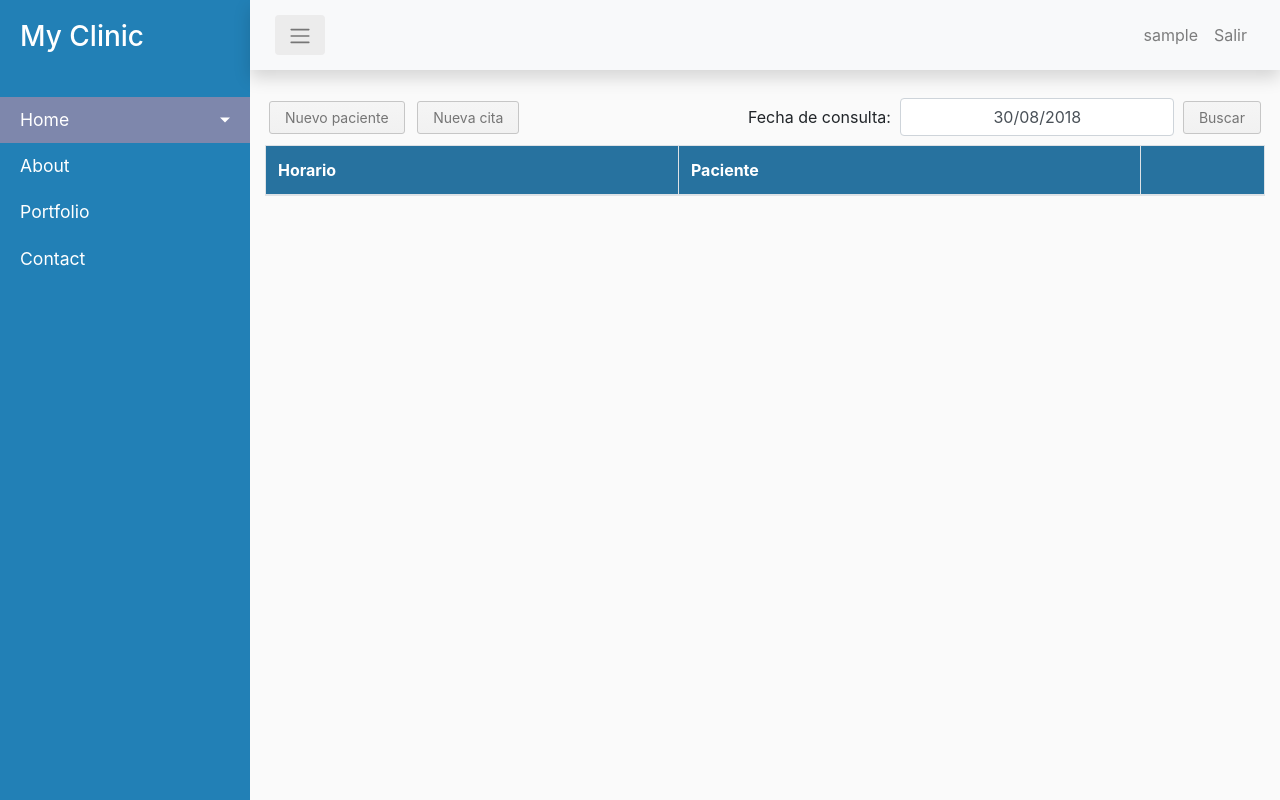
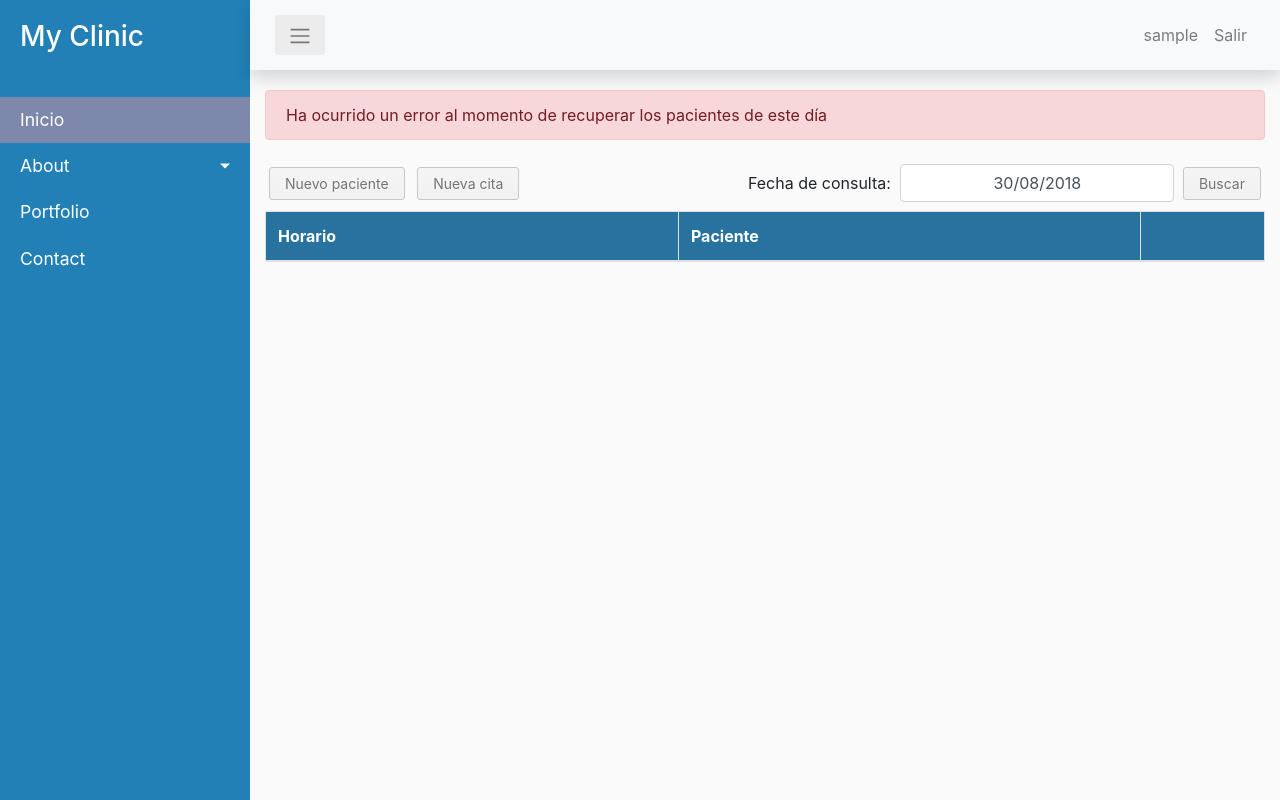
Before and after one commit to bila23/myclinic, a Django app: page /horario/consulta/ in a window 1280 px wide. Run offline with Django 3.2, Linux system fonts and the light colour scheme; the visitor is signed in with stand-in values (Sample User, id 1); data that the repository does not hold is empty; some libraries are stand-ins or nearby versions.

Commit message:
Se presenta mensaje de erro con bootstrap si ocurre una exception en la pantalla inicial. Inicio de pantalla nueva cita

```diff
--- a/horario/templates/consulta.html
+++ b/horario/templates/consulta.html
@@ -11,7 +11,7 @@
     <div class="row align-items-center">
         <div class="col-md-4 col-sm-12">
             <button type="submit" class="btn-g">Nuevo paciente</button>
-            <button type="submit" class="btn-g">Nueva cita</button>
+            <button type="button" class="btn-g" onclick="location.href='{% url 'today_nueva_cita' %}'">Nueva cita</button>
         </div>
         <div class="col-md-8" style="text-align: right">
             Fecha de consulta:
@@ -50,9 +50,17 @@
             },
             dataType: 'json'
         }).done(function (data) {
-            getTbody(data);
+            data_or_error(data);
         });
     });
+
+    function data_or_error(data){
+        if(!$.isEmptyObject(data.error_msg)){
+            $('#wng').addClass('alert alert-danger');
+            $('#wng').empty().append(data.error_msg);
+        }else
+            getTbody(data);
+    }
 
     function getTbody(data){
         row = jQuery.parseJSON(data);
@@ -80,7 +88,7 @@
                     data: $('#mf').serialize(),
                     dataType: 'json'
                 }).done(function (data) {
-                    getTbody(data);
+                    data_or_error(data);
                 });
             }
         });
--- a/horario/urls.py
+++ b/horario/urls.py
@@ -6,4 +6,5 @@ urlpatterns = [
     url('horario/consulta/', views.home, name="horario_consulta"),
     url('horario/find/q/', views.find_consulta, name='horario_consulta_query'),
     url('horario/find/today/', views.show_today, name='horario_cons_today'),
+    url('today/nueva/cita/', views.nueva_cita_today, name='today_nueva_cita'),
 ]
--- a/horario/views.py
+++ b/horario/views.py
@@ -1,13 +1,12 @@
 from django.shortcuts import render
 from django.contrib.auth.decorators import login_required
-from core.models import HorariosOcupados
+from core.models import HorariosOcupados, Paciente, Horarios
 from django.http import JsonResponse
 import core.generalFunction as gf
 from core.models import Usuario
 import datetime
 from .forms import HorConsultaForm
 from django.core import serializers
-from django.http import HttpResponse
 
 @login_required
 def home(request):
@@ -17,20 +16,19 @@ def home(request):
         return render(request, 'consulta.html', {'day': today_string})
     except Exception as inst:
         print(inst)
-        return render(request, 'consulta.html',{
-            'error_msg': 'Ha ocurrido un error al momento de recuperar los pacientes de este día'
-        })
+        return JsonResponse({'error_msg': 'Ha ocurrido un error al momento de recuperar los pacientes de este día'}, safe=False)
 
 
 @login_required
 def show_today(request):
     try:
         today = datetime.datetime.today()
-        horario_list = HorariosOcupados.objects.filter(id_medico = gf.findUser(request.user.username), fecha = today)
+        horario_list = HorariosOcupados.objects.filter(id_medico = gf.findUser(request.user.username), fecha = today).order_by('id_horario')
         data = serializers.serialize('json', horario_list)
         return JsonResponse(data, safe=False)
-    except Exception as inst:
-        print (inst)
+    except Exception as e:
+        print(e)
+        return JsonResponse({'error_msg': 'Ha ocurrido un error al momento de recuperar los pacientes de este día'}, safe=False)
 
 
 @login_required
@@ -38,10 +36,23 @@ def find_consulta(request):
     try:
         if (request.method == "POST" and request.is_ajax()):
             form = HorConsultaForm(request.POST)
-            horario_list = HorariosOcupados.objects.filter(id_medico = gf.findUser(request.user.username), fecha = gf.toformat_YYYYMMDD(form.data['vdate']))
+            horario_list = HorariosOcupados.objects.filter(id_medico = gf.findUser(request.user.username), fecha = gf.toformat_YYYYMMDD(form.data['vdate'])).order_by('id_horario')
             data = serializers.serialize('json', horario_list, indent=1, use_natural_foreign_keys=True, use_natural_primary_keys=True)
             return JsonResponse(data, safe=False)
-            #return HttpResponse(horario_list)
     except Exception as inst:
         print(inst)
-        return JsonResponse({'msg': 'Ha ocurrido un error al momento de recuperar los pacientes'}, safe=False)
+        return JsonResponse({'error_msg': 'Ha ocurrido un error al momento de recuperar los pacientes'}, safe=False)
+
+@login_required
+def nueva_cita_today(request):
+    try:
+        today = datetime.datetime.today()
+        #RECUPERO LOS HORARIOS DISPONIBLES
+        hor_list = Horarios.objects.filter(id_medico = gf.findUser(request.user.username)).exclude(id__in = HorariosOcupados.objects.filter(id_medico = gf.findUser(request.user.username), fecha = today) ).order_by('inicio')
+        #RECUPERO LOS PACIENTES DEL MEDICO
+        pac_list = Paciente.objects.filter(id_medico = gf.findUser(request.user.username)).order_by('nombre')
+        context = {'hor_list': hor_list, 'pac_list': pac_list, 'today': today}
+        return render(request, 'nueva_cita.html', context)
+    except Exception as e:
+        print(e)
+        return render(request, 'nueva_cita.html')
--- a/templates/base.html
+++ b/templates/base.html
@@ -243,9 +243,15 @@
             </div>
             <ul class="list-unstyled components">
                 <li class="active">
+                    <a href="{% url 'horario_consulta' %}">
+                        <i class="fas fa-home"></i>
+                        Inicio
+                    </a>
+                </li>
+                <li>
                     <a href="#home" data-toggle="collapse" aria-expanded="false" class="dropdown-toggle">
-                        <i class="fas fa-home"></i>
-                        Home
+                        <i class="fas fa-briefcase"></i>
+                        About
                     </a>
                     <ul class="collapse list-unstyled" id="home">
                         <li>
@@ -258,12 +264,6 @@
                             <a href="#">Home 3</a>
                         </li>
                     </ul>
-                </li>
-                <li>
-                    <a href="#">
-                        <i class="fas fa-briefcase"></i>
-                        About
-                    </a>
                 </li>
                 <li>
                     <a href="#">
--- a/templates/home.html
+++ /dev/null
@@ -1,4 +0,0 @@
-{% extends 'base.html' %}
-{% block content %}
-
-{% endblock %}
```
Also changed, not shown: horario/templates/nueva_cita.html (added, +14 -0 lines).
